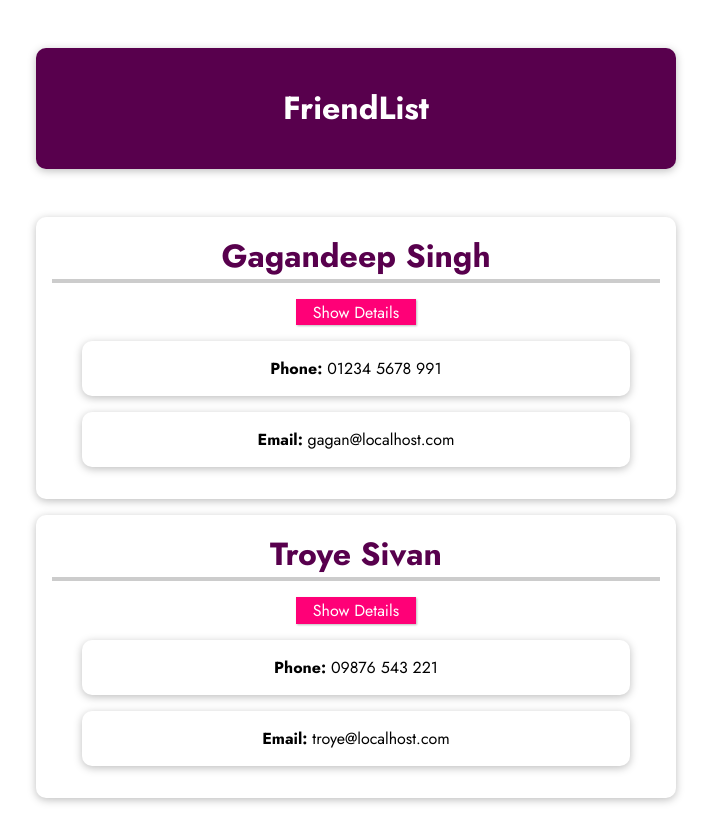
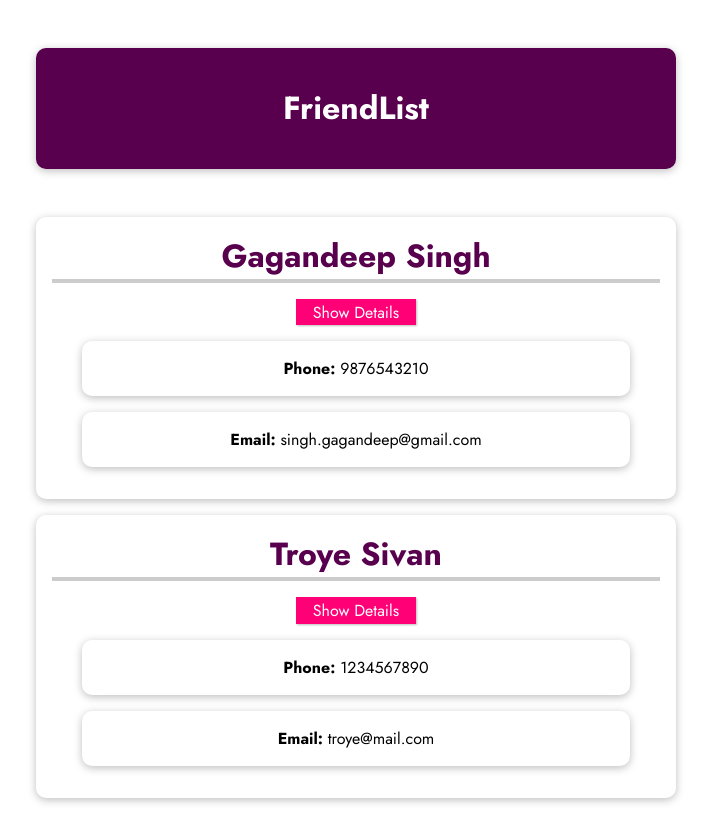
Before and after one commit to Gagandeep39/vue-component-basic, a plain HTML site: page index.html in a window 1280 px wide. Shown: the whole page, without its empty margins (284-995 px from the left). Drawn offline with nearby package versions, Linux system fonts and the light colour scheme.

Commit message:
Swicthed to for loop

```diff
--- a/app.js
+++ b/app.js
@@ -0,0 +1,21 @@
+const app = Vue.createApp({
+  data() {
+    return {
+      friends: [
+        {
+          id: 'gagan',
+          name: 'Gagandeep Singh',
+          phone: '9876543210',
+          email: 'singh.gagandeep@gmail.com',
+        },
+        {
+          id: 'troye',
+          name: 'Troye Sivan',
+          phone: '1234567890',
+          email: 'troye@mail.com',
+        },
+      ],
+    };
+  },
+});
+app.mount('#app');
--- a/index.html
+++ b/index.html
@@ -18,20 +18,12 @@
     </header>
     <section id="app">
       <ul>
-        <li>
-          <h2>Gagandeep Singh</h2>
+        <li v-for="(friend, index) in friends" :key="index">
+          <h2>{{ friend.name }}</h2>
           <button>Show Details</button>
           <ul>
-            <li><strong>Phone:</strong> 01234 5678 991</li>
-            <li><strong>Email:</strong> gagan@localhost.com</li>
-          </ul>
-        </li>
-        <li>
-          <h2>Troye Sivan</h2>
-          <button>Show Details</button>
-          <ul>
-            <li><strong>Phone:</strong> 09876 543 221</li>
-            <li><strong>Email:</strong> troye@localhost.com</li>
+            <li><strong>Phone:</strong> {{ friend.phone }}</li>
+            <li><strong>Email:</strong> {{ friend.email }}</li>
           </ul>
         </li>
       </ul>
```
